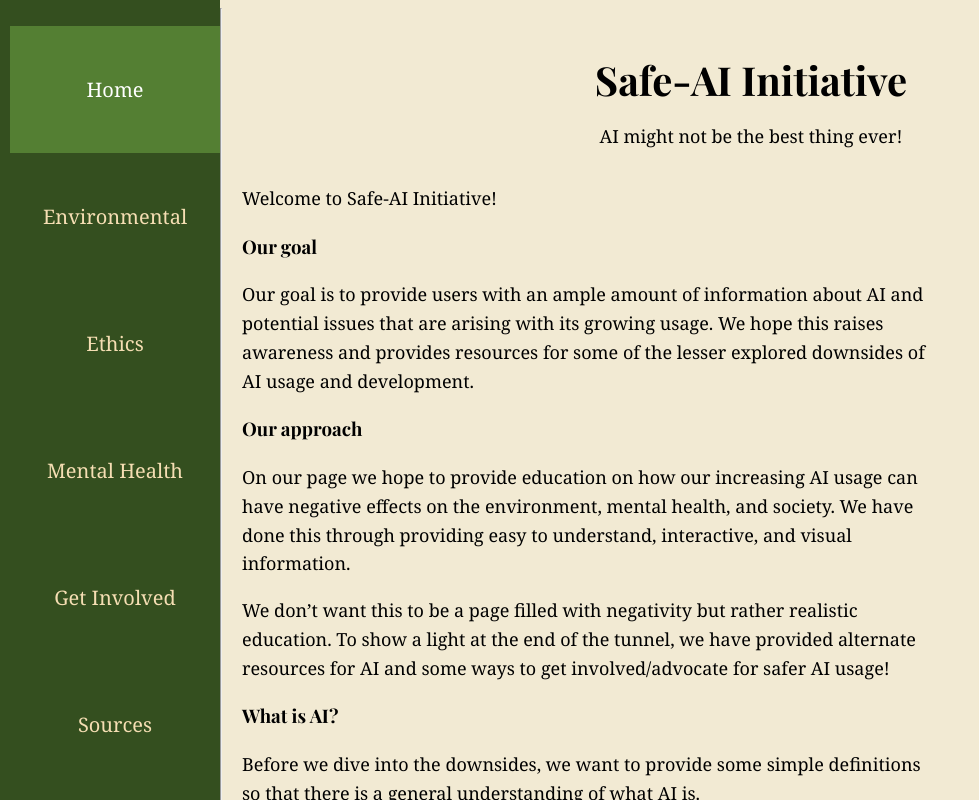
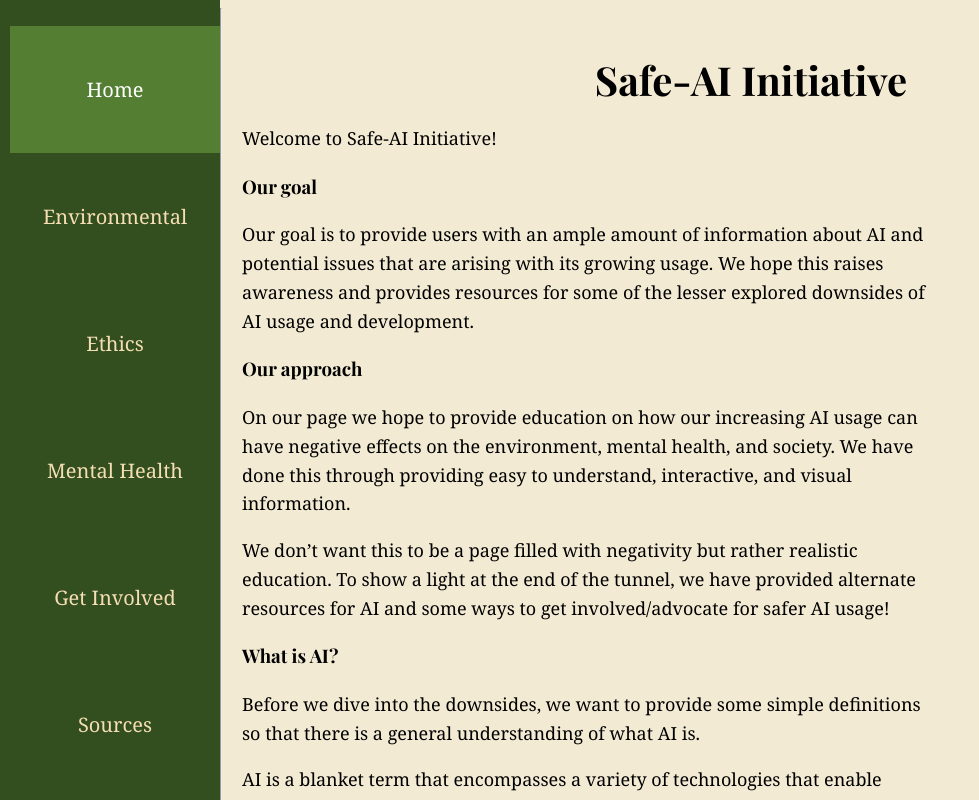
Before and after one commit to TsLu1s/talknexus, a React (Create React App) app: page / in a window 1280 px wide. Shown: the top 800 px of the page, without its empty margins (0-979 px from the left). Built offline with nearby package versions, Linux system fonts and the light colour scheme; a web font is replaced by a local one.

Commit message:
Removal of placeholder text.

```diff
--- a/src/components/Environment.js
+++ b/src/components/Environment.js
@@ -11,7 +11,6 @@ function Environment() {
     return(
         <div className="environmentpage font-link">
             <h2>Safe-AI: Environmental concerns</h2>
-            <p>AI might not be the best thing ever!</p>
             <TextBlock2 />
         </div>
     );
--- a/src/components/Ethics.js
+++ b/src/components/Ethics.js
@@ -9,7 +9,6 @@ function Ethics() {
     return(
         <div className="ethicspage font-link">
             <h2>Safe-AI: Ethical concerns</h2>
-            <p>AI might not be the best thing ever!</p>
             <TextBlock3 />
         </div>
     );
--- a/src/components/Home.js
+++ b/src/components/Home.js
@@ -8,7 +8,6 @@ function Home() {
         <>
             <div className="homepage font-link">
                 <h2>Safe-AI Initiative</h2>
-                <p>AI might not be the best thing ever!</p>
                 <TextBlock1 />
             </div>
 
--- a/src/components/Involve.js
+++ b/src/components/Involve.js
@@ -6,7 +6,6 @@ function Involve() {
     return(
         <div className="involvepage font-link">
             <h2>Safe-AI: Get involved</h2>
-            <p>AI might not be the best thing ever!</p>
             <TextBlock4 />
         </div>
 
--- a/src/components/Mental.js
+++ b/src/components/Mental.js
@@ -6,7 +6,6 @@ function Mental() {
     return(
         <div className="mentalpage font-link">
             <h2>Safe-AI: mental health concerns</h2>
-            <p>AI might not be the best thing ever!</p>
         </div>
     );
 }
```
